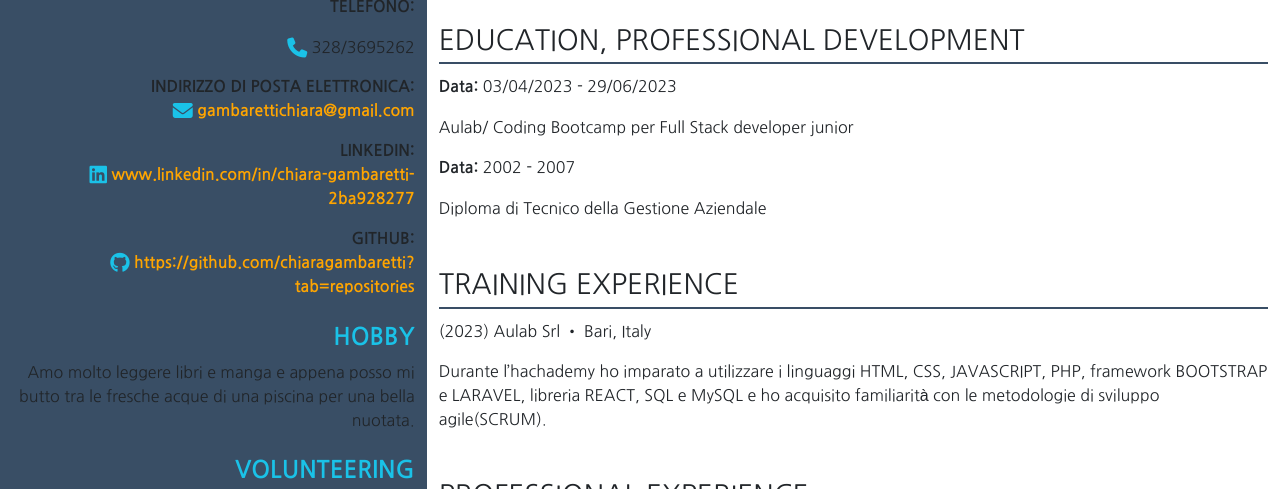
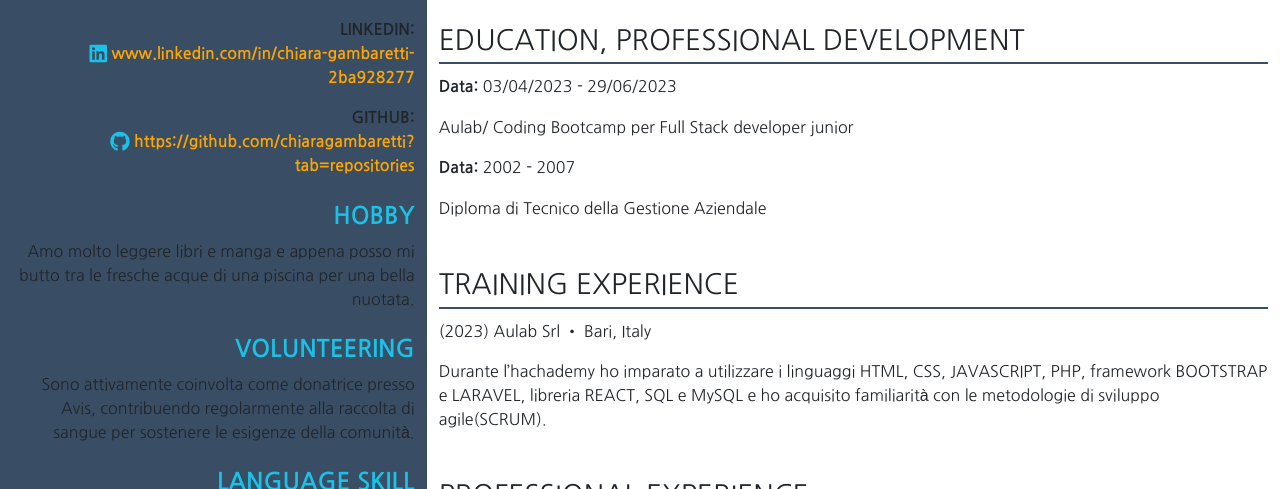
Before and after one commit to chiaragambaretti/Curriculum_Vitae, a plain HTML site: page cv.html in a window 1280 px wide. Shown: the part 611-1100 px from the top of the page. Drawn offline with nearby package versions, Linux system fonts and the light colour scheme.

Commit message:
modifica dati sensibili

```diff
--- a/cv.html
+++ b/cv.html
@@ -25,15 +25,15 @@
 
           <h4 class="mt-4">PROFILE</h4>
           <p> <strong>Data di nascita:</strong> 06/04/1988</p>
-          <p> <strong>Indirizzo: </strong>Via Ungaretti, 29</p>
+          <!-- <p> <strong>Indirizzo: </strong></p> -->
           <p>20081 - Abbiategrasso (MI)</p>
 
           <h4 class="mt-4">CONTACTS</h4>
-          <p class="strong">TELEFONO:</p>
+          <!-- <p class="strong">TELEFONO:</p>
           <p>
             <i class="fa-solid fa-phone fa-lg" style="color: #1ac2e8;"></i>
-                328/3695262
-          </p>
+
+          </p> -->
           <p class="strong">INDIRIZZO DI POSTA ELETTRONICA: <br>
             <i class="fa-solid fa-envelope fa-lg" style="color: #1ac2e8;"></i>
                 <a href="">gambarettichiara@gmail.com</a>
```
